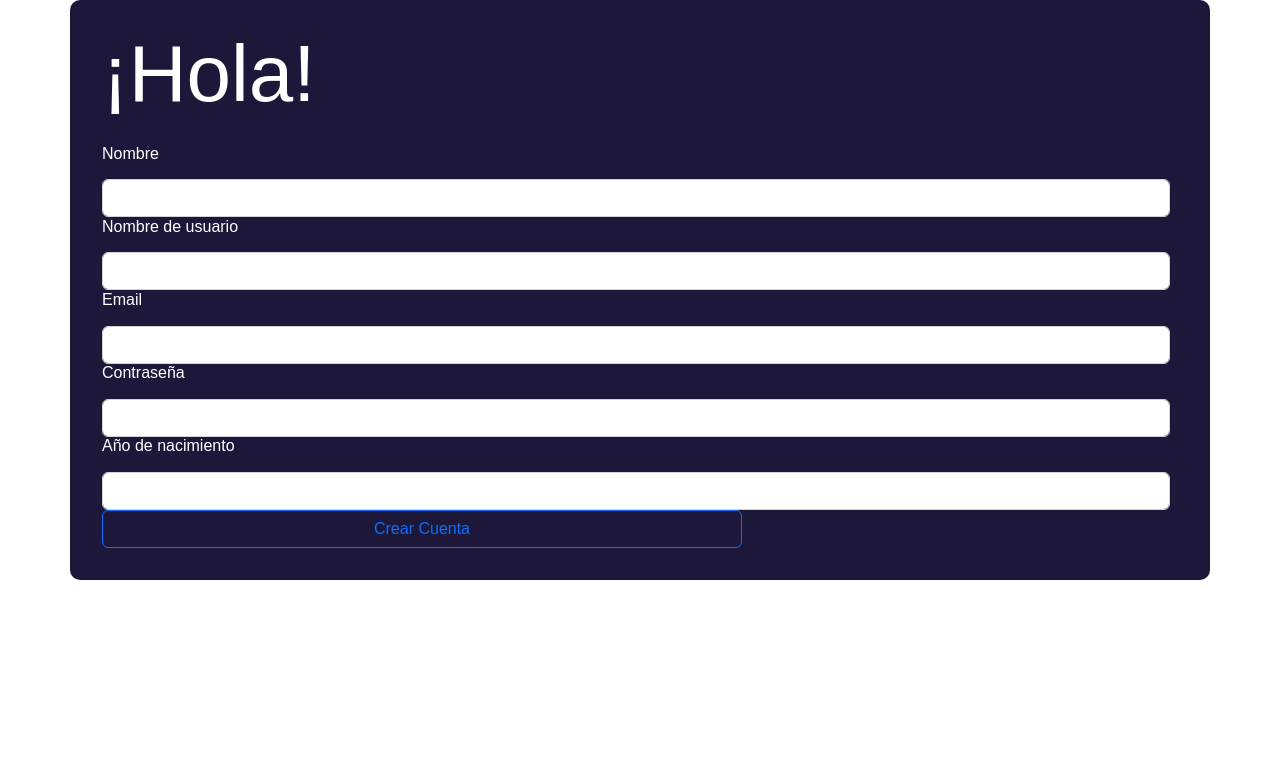
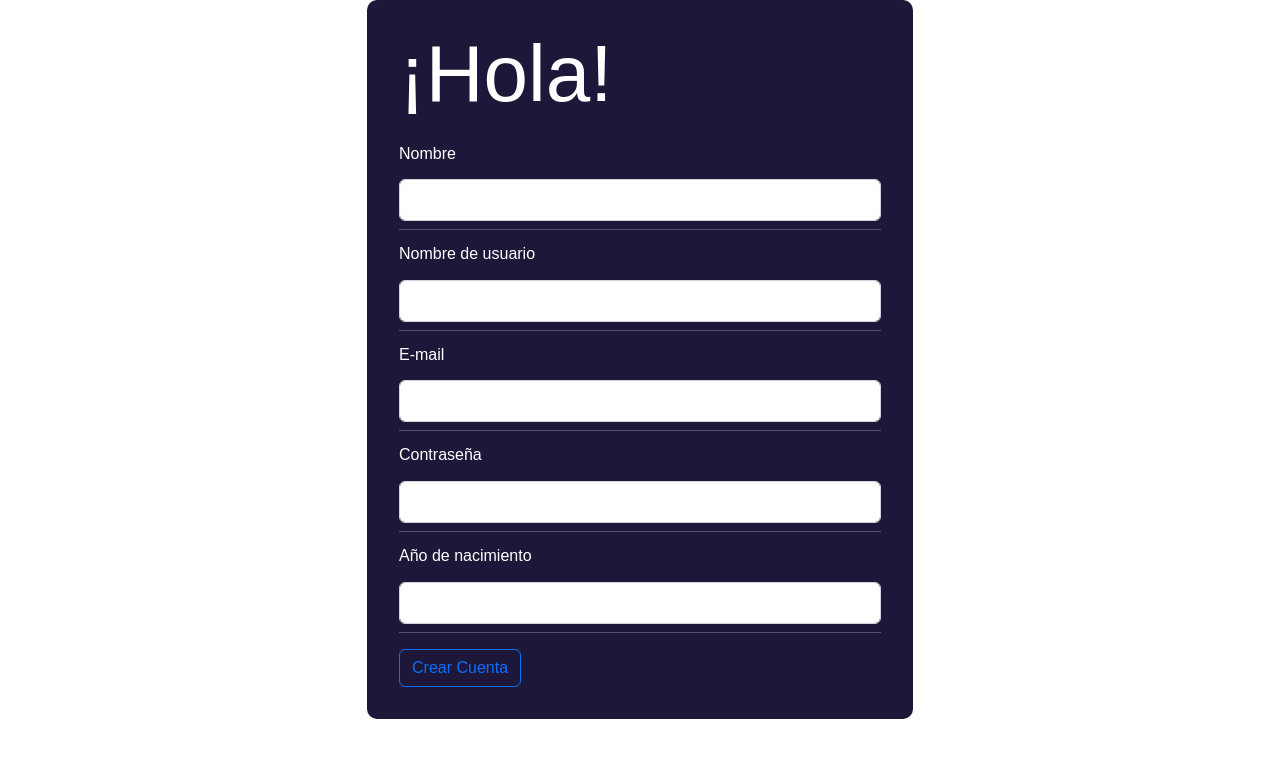
Before and after one commit to miguelcastrozz/Project-Chatu, a React (Create React App) app in the folder frontend/: page /register in a window 1280 px wide. Shown: the top 758 px of the page. Built offline with nearby package versions, Linux system fonts and the light colour scheme.

Commit message:
front modifications

```diff
--- a/frontend/package.json
+++ b/frontend/package.json
@@ -13,6 +13,7 @@
     "react-router": "^6.4.5",
     "react-router-dom": "^6.4.5",
     "react-scripts": "^5.0.1",
+    "sweetalert": "^2.1.2",
     "web-vitals": "^2.1.4"
   },
   "scripts": {
--- a/frontend/src/components/IngresarTexto.jsx
+++ b/frontend/src/components/IngresarTexto.jsx
@@ -13,7 +13,7 @@ export default function IngresarTexto({ ...props }) {
           type={props.type}
           onChange={props.onChange}
           placeholder={props.placeholder}
-          className="me-2"
+          className="p-2"
           aria-label="Search"
         />
       </Form>
--- a/frontend/src/views/Login.jsx
+++ b/frontend/src/views/Login.jsx
@@ -4,6 +4,7 @@ import {useNavigate} from "react-router-dom";
 import Boton from "../components/Boton";
 import IngresarTexto from "../components/IngresarTexto";
 import Titulo from "../components/Titulo";
+import swal from 'sweetalert'
 
 export default function Login() {
 
@@ -29,15 +30,13 @@ export default function Login() {
           }
         })
       });
-      alert(res.data)
+      swal(res.data)
       if (res.status === 200) {
-        alert("✅ BIENVENIDO A CHATU")
+        swal("BIENVENIDO A CHATU", "Donde las opiniones convergen", "success" )
         Redirection("/publications")
-      } else {
-        alert("❌ Correo y/o Contraseña Incorrectos121.") /* TODO - Eliminar mensajes adicionales */
       }
     } catch (e) {
-      alert("❌ " + e.message)
+      swal("Oops!!","Correo y/o Contraseña Incorrectos.", "error")
     }
   }
 
--- a/frontend/src/views/Publicaciones.jsx
+++ b/frontend/src/views/Publicaciones.jsx
@@ -38,7 +38,7 @@ export default function Publicaciones() {
         </Row>
         <Row>
           <Container className="Publicaciones-saludo">
-            <h1>{saludar("juan")}</h1>
+            <h1>{saludar("Acá nombre de usuario")}</h1>
           </Container>
         </Row>
         <Row>
--- a/frontend/src/views/Registro.jsx
+++ b/frontend/src/views/Registro.jsx
@@ -1,8 +1,9 @@
-import {useState} from "react";
+import { useState } from "react";
 import Container from "react-bootstrap/Container";
 import Boton from "./../components/Boton";
 import IngresarTexto from "../components/IngresarTexto";
 import Titulo from "../components/Titulo";
+import swal from 'sweetalert'
 
 export default function Registro() {
   async function onSubmit(e) {
@@ -24,9 +25,9 @@ export default function Registro() {
           }
         })
       });
-      alert("✅ USUARIO REGISTRADO")
+      swal('Bienvenid@ ' + nombre, 'Tu registro ha sido exitoso', 'success')
     } catch (e) {
-      alert("❌" + e.message)
+      swal("Oops!", "Algo salió mal " + e.message, "error")
     }
   }
 
@@ -38,21 +39,31 @@ export default function Registro() {
 
   return (
     <form onSubmit={onSubmit}>
+      <div className="container">
+        <div className="row">
+          <div className="col-sm-6 offset-3">
             <Container className="Registro">
               <Titulo>¡Hola!</Titulo>
               <p>Nombre</p>
               <IngresarTexto onChange={(e) => setNombre(e.target.value)}></IngresarTexto>
-        <p>Nombre de usuario</p>
+              <hr className="mt-2"></hr>
+              <p>Nombre de usuario </p>
               <IngresarTexto onChange={(e) => setUsuario(e.target.value)}></IngresarTexto>
-        <p>Email</p>
-        <IngresarTexto onChange={(e) => setCorreo(e.target.value)} type="email">Email </IngresarTexto>
-        <p>Contraseña</p>
-        <IngresarTexto onChange={(e) => setPassword(e.target.value)} type="password">Contraseña </IngresarTexto>
-        <p>Año de nacimiento</p>
-        <IngresarTexto onChange={(e) => setYear(e.target.value)} type="year">año de nacimiento</IngresarTexto>
-        <Boton width={40}>Crear Cuenta</Boton>
+              <hr className="mt-2"></hr>
+              <p>E-mail </p>
+              <IngresarTexto onChange={(e) => setCorreo(e.target.value)}></IngresarTexto>
+              <hr className="mt-2"></hr>
+              <p>Contraseña </p>
+              <IngresarTexto onChange={(e) => setPassword(e.target.value)} type={"password"}></IngresarTexto>
+              <hr className="mt-2"></hr>
+              <p>Año de nacimiento </p>
+              <IngresarTexto onChange={(e) => setYear(e.target.value)}></IngresarTexto>
+              <hr className="mt-2"></hr>
+              <Boton>Crear Cuenta</Boton>
             </Container>
+          </div>
+        </div>
+      </div>
     </form>
   );
-
 }
```
Also changed, not shown: 1 other file (tests, documents, lock files or other folders). Lines whose indentation alone changed are shown as unchanged.
